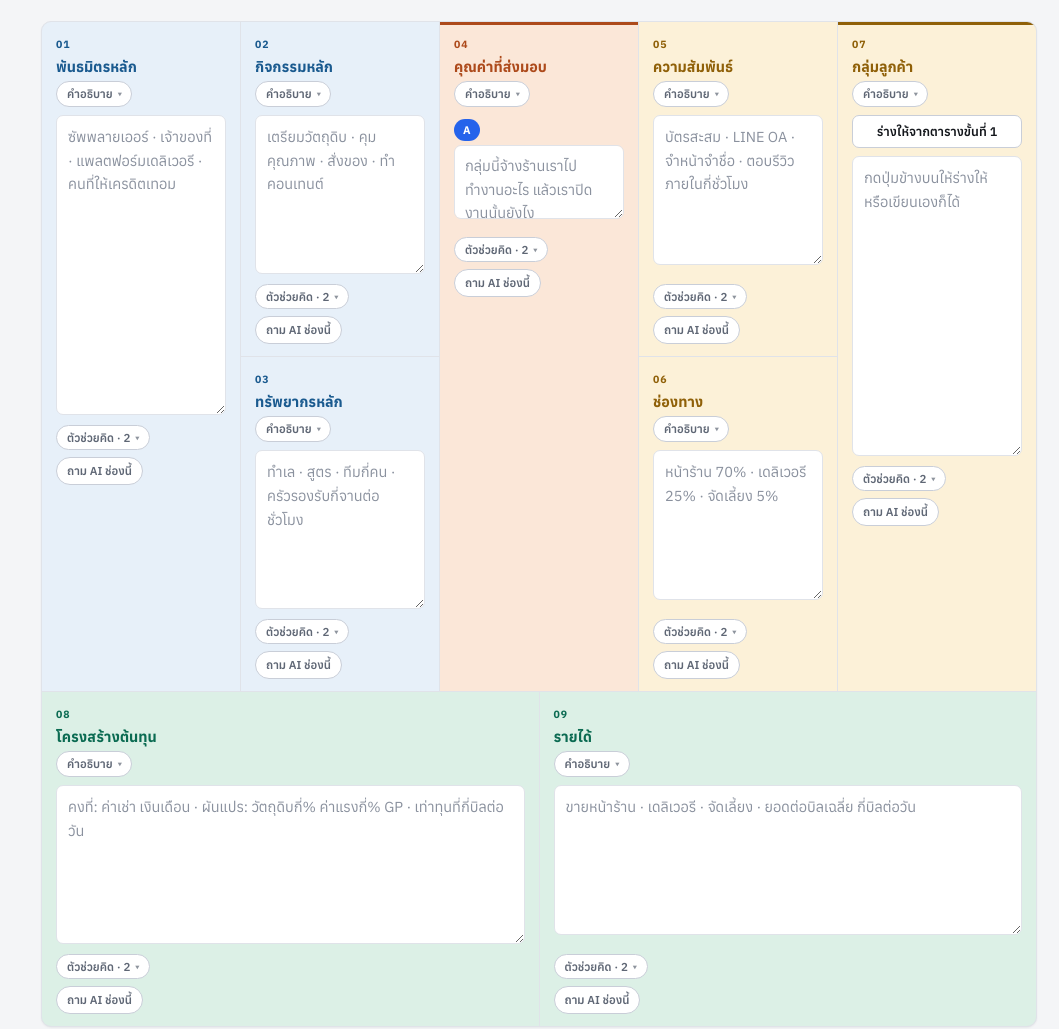
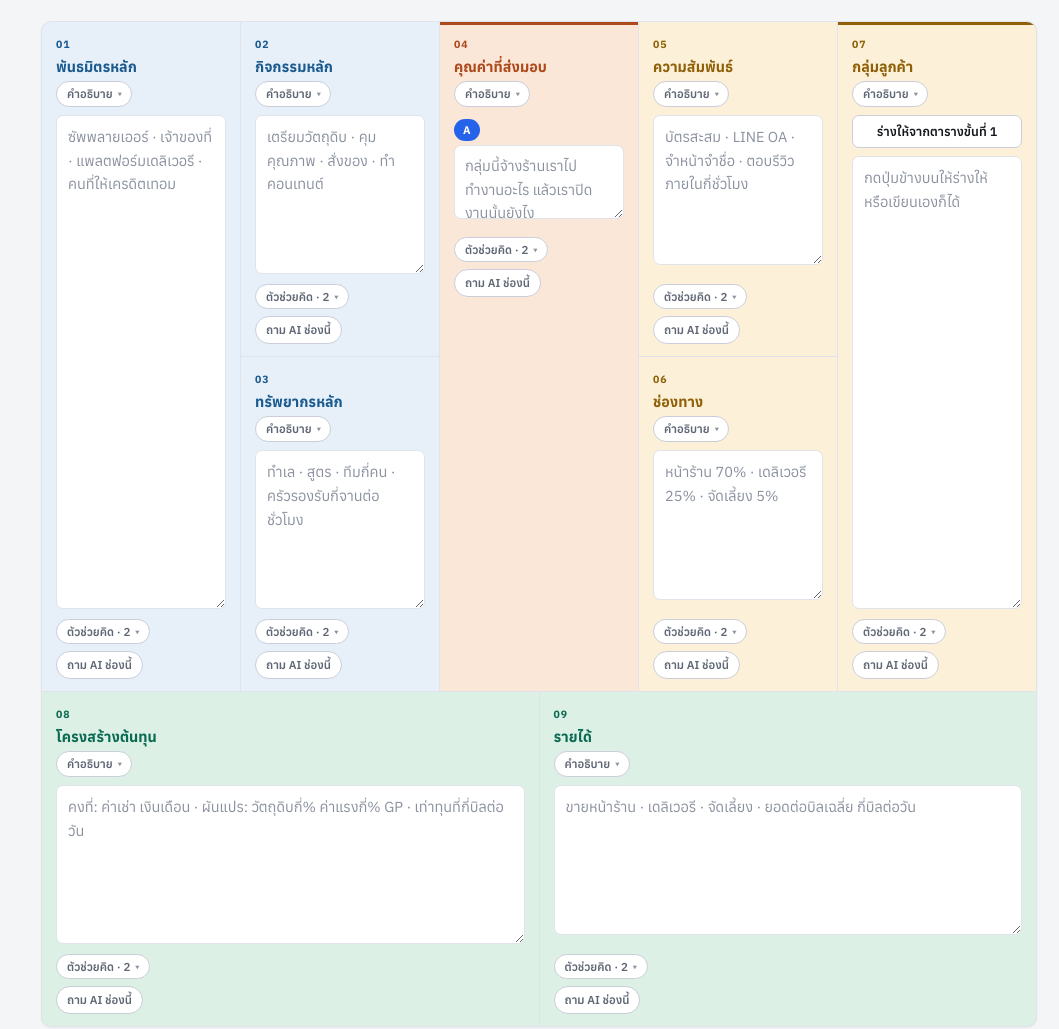
Before and after one commit to Torpenguni/restaurantbmc, a plain HTML site: page canvas.html in a window 1280 px wide. Shown: the part 1935-2964 px from the top of the page, without its empty margins (221-1280 px from the left). Drawn offline with Linux system fonts and the light colour scheme.

Commit message:
Actually hide the collapsed explanations
The toggles were in place but the text under them still took its space and
stayed on screen with the details closed — the browser was laying the
content out regardless. Hiding is now stated in CSS instead of relying on
the element's default behaviour.

Also drops the cap on text area height added a moment ago. Key partners and
value proposition span two rows of the canvas, so those columns are taller
by design; letting the field fill them is the shape the canvas is meant to
have, and the cap left a few hundred pixels of dead space under a short
field instead.

```diff
--- a/styles.css
+++ b/styles.css
@@ -634,16 +634,19 @@ dialog.ask .btn{padding:10px 17px;font-size:14.5px}
 .ex > summary:hover{border-color:var(--ink-faint);color:var(--ink)}
 .ex[open] > summary{color:var(--ink);border-color:var(--ink-faint)}
 .ex .hint,.ex .ask,.ex .rd{margin-top:7px}
+/* บังคับซ่อนเองแทนที่จะพึ่งค่าเริ่มต้นของ <details>
+   ทดสอบแล้วพบว่าเบราว์เซอร์ยังคำนวณพื้นที่ให้เนื้อหาทั้งที่ปิดอยู่
+   คำอธิบายจึงยังกินที่และยังเห็นได้ ทั้งที่ตั้งใจให้ซ่อน */
+.ex:not([open]) > *:not(summary){display:none}
 .coach .ex{margin-bottom:0}
 .coach{border-top:0;padding-top:0;margin-top:8px;display:flex;flex-direction:column;gap:7px;align-items:flex-start}
 .askai{margin-top:0}
 
 /* ช่องพิมพ์ใหญ่ขึ้น เพราะได้พื้นที่คืนจากการยุบคำอธิบาย
-   ใส่ max-height ด้วย เพราะ textarea เป็น flex:1 ถ้าไม่จำกัด
-   ช่องที่เนื้อหาน้อยจะถูกยืดตามช่องที่สูงที่สุดในแถวเดียวกัน
-   กลายเป็นกล่องเปล่าสูงเกือบ 500px */
+   ปล่อยให้ยืดเต็มกล่อง (flex:1) ตามรูปทรงของ canvas จริง
+   ที่ช่องพันธมิตรกับคุณค่ากินสองแถว จึงสูงกว่าช่องอื่นโดยธรรมชาติ */
 .fill .f{min-height:268px}
-.fill .f textarea{min-height:150px;max-height:300px;font-size:14.5px}
+.fill .f textarea{min-height:150px;font-size:14.5px}
 .fill .vpseg textarea{min-height:74px}
 @media (max-width:900px){
   .fill .f{min-height:236px}
```
